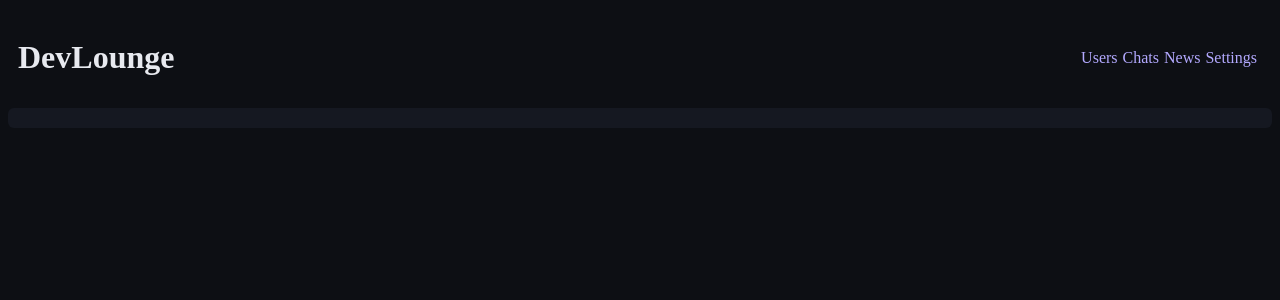
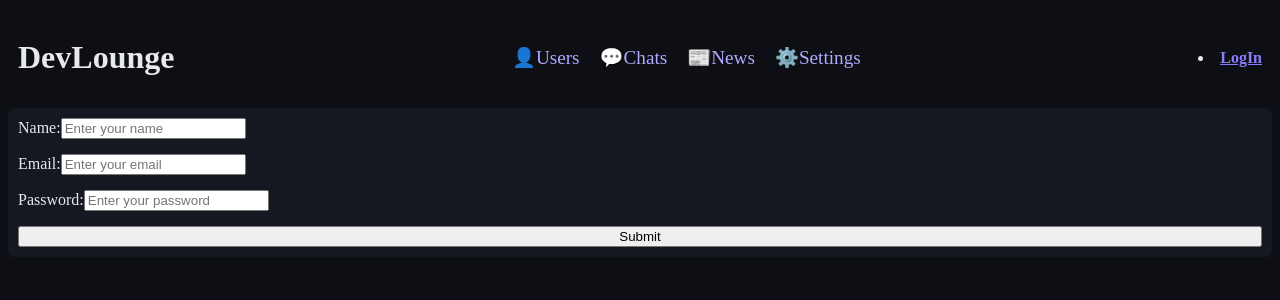
Before and after one commit to SoslanMorgoev/devlounge, a React (Vite) app: page /login in a window 1280 px wide. Shown: the top 300 px of the page. Built offline with nearby package versions, Linux system fonts and the light colour scheme; no server answers.

Commit message:
Add Supabase client and sign up page

```diff
--- a/package.json
+++ b/package.json
@@ -10,6 +10,7 @@
     "preview": "vite preview"
   },
   "dependencies": {
+    "@supabase/supabase-js": "^2.119.0",
     "@tanstack/react-query": "^5.107.1",
     "react": "^19.3.1",
     "react-dom": "^19.3.1",
--- a/src/App.tsx
+++ b/src/App.tsx
@@ -7,6 +7,7 @@ import { ChatsPage } from "./pages/ChatsPage";
 import { AccountPage } from "./pages/AccountPage";
 import { SettingsPage } from "./pages/SettingsPage";
 import { NewsPage } from "./pages/NewsPage";
+import { LogInPage } from "./pages/LoginPage";
 
 
 
@@ -23,6 +24,7 @@ function App() {
           <Route path="/chats" element={<ChatsPage />} />
           <Route path="/settings" element={<SettingsPage />} />
           <Route path="/settings/account" element={<AccountPage />} />
+          <Route path="/login" element={<LogInPage />} />
 
         </Routes>
       </main>
--- a/src/components/Header.tsx
+++ b/src/components/Header.tsx
@@ -7,14 +7,14 @@ export function Header() {
             <div>
                 <nav>
                     <ul className="navigationList">
-                        <li><NavLink to="/">Users</NavLink></li>
-                        <li><NavLink to="/chats">Chats</NavLink></li>
-                        <li><NavLink to="/news">News</NavLink></li>
-                        <li><NavLink to="/settings">Settings</NavLink></li>
-
+                        <li><NavLink to="/">👤Users</NavLink></li>
+                        <li><NavLink to="/chats">💬Chats</NavLink></li>
+                        <li><NavLink to="/news">📰News</NavLink></li>
+                        <li><NavLink to="/settings">⚙️Settings</NavLink></li>
                     </ul>
                 </nav>
             </div>
+            <p><li><NavLink to="/Login">LogIn</NavLink></li></p>
         </header>
     )
 }
--- a/src/index.css
+++ b/src/index.css
@@ -112,8 +112,9 @@ a {
 .navigationList {
   display: flex;
   align-items: center;
-  gap: 5px;
+  gap: 20px;
   padding: 5px;
+  font-size: 1.2rem;
   list-style: none;
 }
 .navigationList a {
@@ -422,6 +423,11 @@ main {
   gap: 10px;
   margin-top: 10px;
 }
+.logInClass {
+  display: flex;
+  flex-direction: column;
+  gap: 15px;
+}
 @media (max-width: 600px) {
   .title {
     font-size: 1.4rem;
--- /dev/null
+++ b/src/lib/supabase.ts
@@ -0,0 +1,6 @@
+import { createClient } from "@supabase/supabase-js";
+
+export const supabase = createClient(
+  import.meta.env.VITE_SUPABASE_URL,
+  import.meta.env.VITE_SUPABASE_PUBLISHABLE_KEY,
+);
--- /dev/null
+++ b/src/pages/LoginPage.tsx
@@ -0,0 +1,39 @@
+import { useState } from "react"
+import { supabase } from "../lib/supabase";
+
+
+export function LogInPage() {
+    const [userName, setUserName] = useState("");
+    const [email, setEmail] = useState("");
+    const [password, setPassword] = useState("");
+
+    return (
+        <div >
+            <form className="logInClass" onSubmit={async (e) => {
+                e.preventDefault();
+                const { data, error } = await supabase.auth.signUp({ email, password });
+                console.log(data, error);
+                setUserName("");
+                setEmail("");
+                setPassword("");
+            }}>
+                <label form="userName" >
+                    Name:
+                    <input id="userName" placeholder="Enter your name" onChange={(e) => setUserName(e.target.value)} />
+                </label>
+                <label form="email">
+                    Email:
+                    <input id="email" type="email" value={email} placeholder="Enter your email" onChange={(e) => setEmail(e.target.value)} />
+                </label>
+                <label form="password">
+                    Password:
+                    <input id="password" type="password" value={password} placeholder="Enter your password" onChange={(e) => setPassword(e.target.value)} />
+                </label>
+
+                <button type="submit">Submit</button>
+            </form>
+
+
+        </div>
+    )
+}
--- a/src/pages/SettingsPage.tsx
+++ b/src/pages/SettingsPage.tsx
@@ -2,7 +2,7 @@ import { NavLink } from "react-router";
 import { ChatSettingsModal } from "../components/ChatSettingsModal";
 import { useState } from "react";
 import { NewsSettingsModal } from "../components/NewsSettingsModal";
-import { ThemeSettingsModal } from "../components/ThemeSettingsModal";
+// import { ThemeSettingsModal } from "../components/ThemeSettingsModal";
 
 export function SettingsPage() {
     const [openModal, setOpenModal] = useState<"chats" | "news" | "theme" | null>(null);
@@ -18,8 +18,8 @@ export function SettingsPage() {
             {openModal === "chats" && <ChatSettingsModal onClose={handleClose} />}
             <button onClick={() => setOpenModal("news")}>News</button>
             {openModal === "news" && <NewsSettingsModal onClose={handleClose} />}
-            <button onClick={() => setOpenModal("theme")}>Theme</button>
-            {openModal === "theme" && <ThemeSettingsModal onClose={handleClose} />}
+            {/* <button onClick={() => setOpenModal("theme")}>Theme</button>
+            {openModal === "theme" && <ThemeSettingsModal onClose={handleClose} />} */}
         </div>
     )
 }
```
Also changed, not shown: 1 other file (tests, documents, lock files or other folders).
